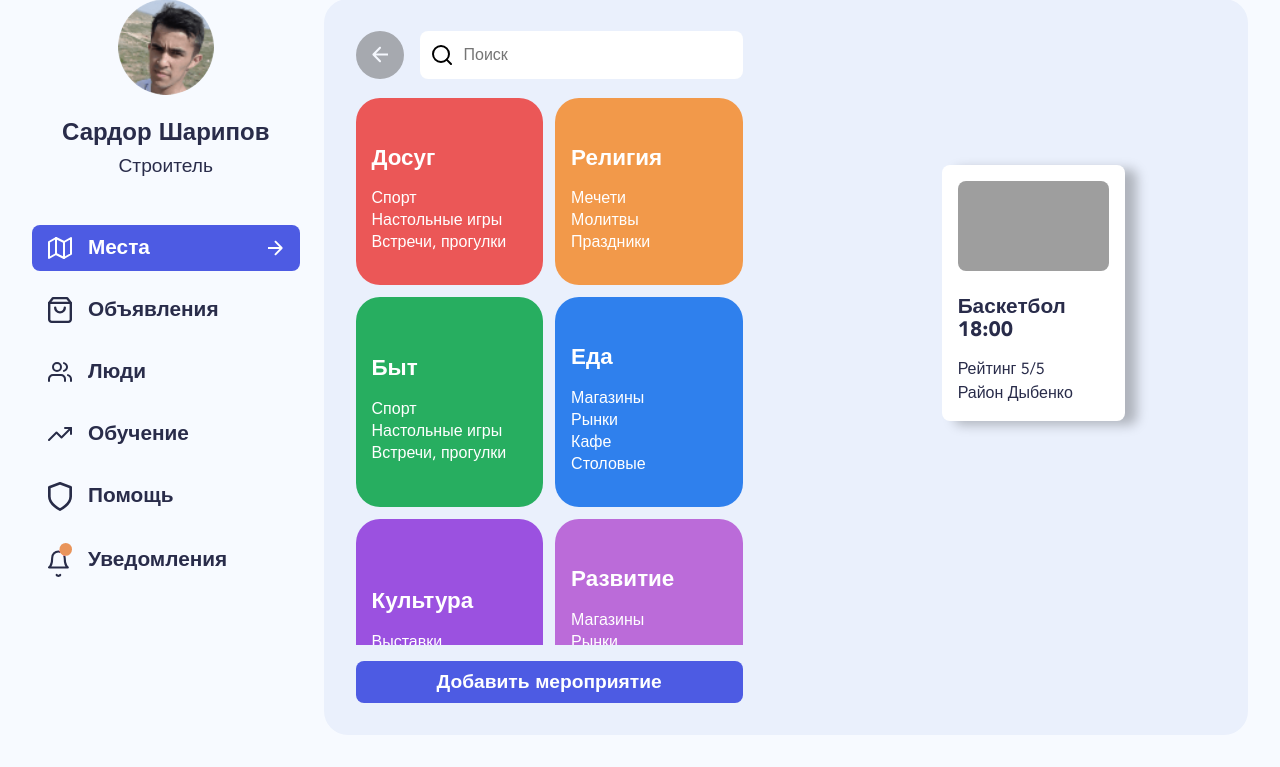
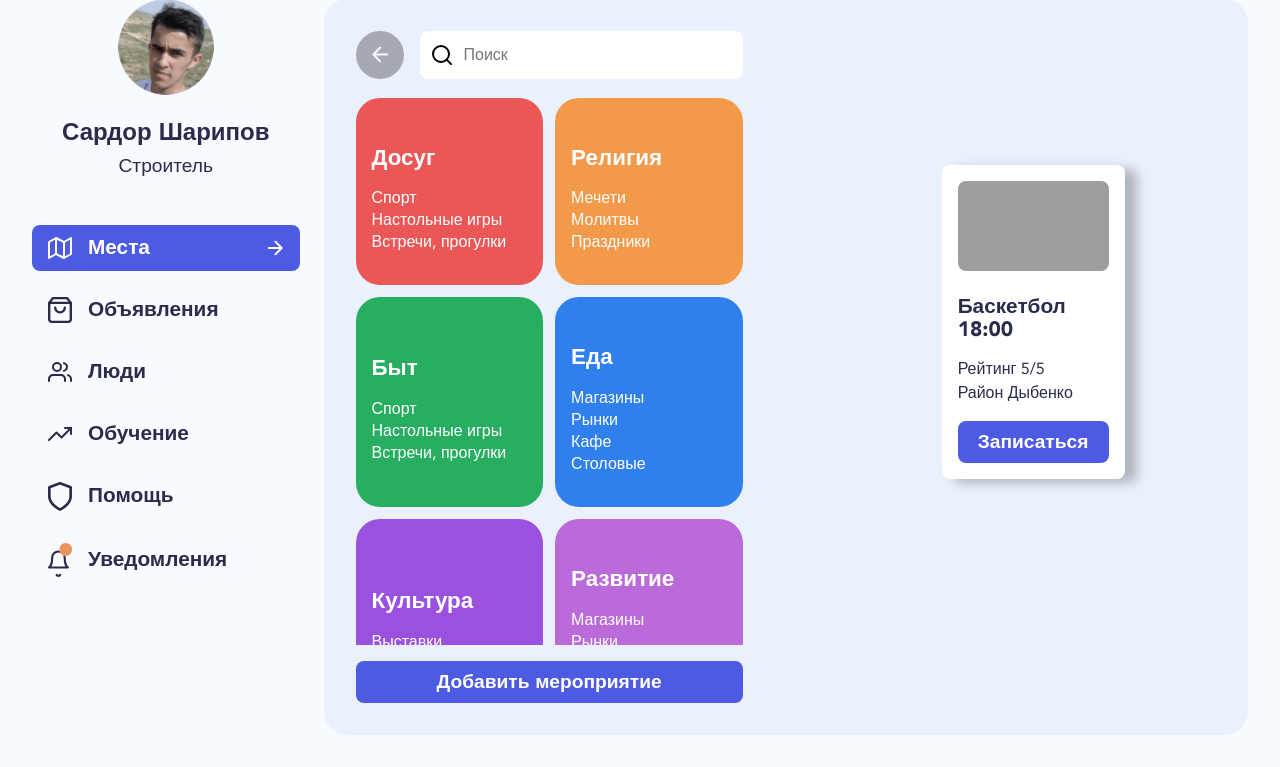
Before and after one commit to PPnP/LaborHack, a Python web app: template app/templates/locations.html in a window 1280 px wide. Shown: the part 33-800 px from the top of the page. Run offline with Jinja, Linux system fonts and the light colour scheme; the template is opened without the code that fills it: most values are stand-ins (such as "Sample title", 1, 10 or a date in 2020); form fields are guessed from the names that the template uses; some libraries are stand-ins or nearby versions; grey boxes are pictures that could not be loaded.

Commit message:
to add button to event

```diff
--- a/app/static/styles/main.css
+++ b/app/static/styles/main.css
@@ -887,6 +887,10 @@ textarea {
     margin: 1rem auto
 }
 
+.event__button {
+    margin-top: 1rem;
+}
+
 @media screen and (max-width:1000px) {
 
     .content,
--- a/app/templates/blocks/event.html
+++ b/app/templates/blocks/event.html
@@ -3,4 +3,7 @@
     <h3 class="event__title">{{ title }}</h3>
     <p class="event__description">{{ description }}</p>
     <p class="event__address">{{ address }}</p>
+    <button class="event__button button button_fw">
+        Записаться
+    </button>
 </div>
```
